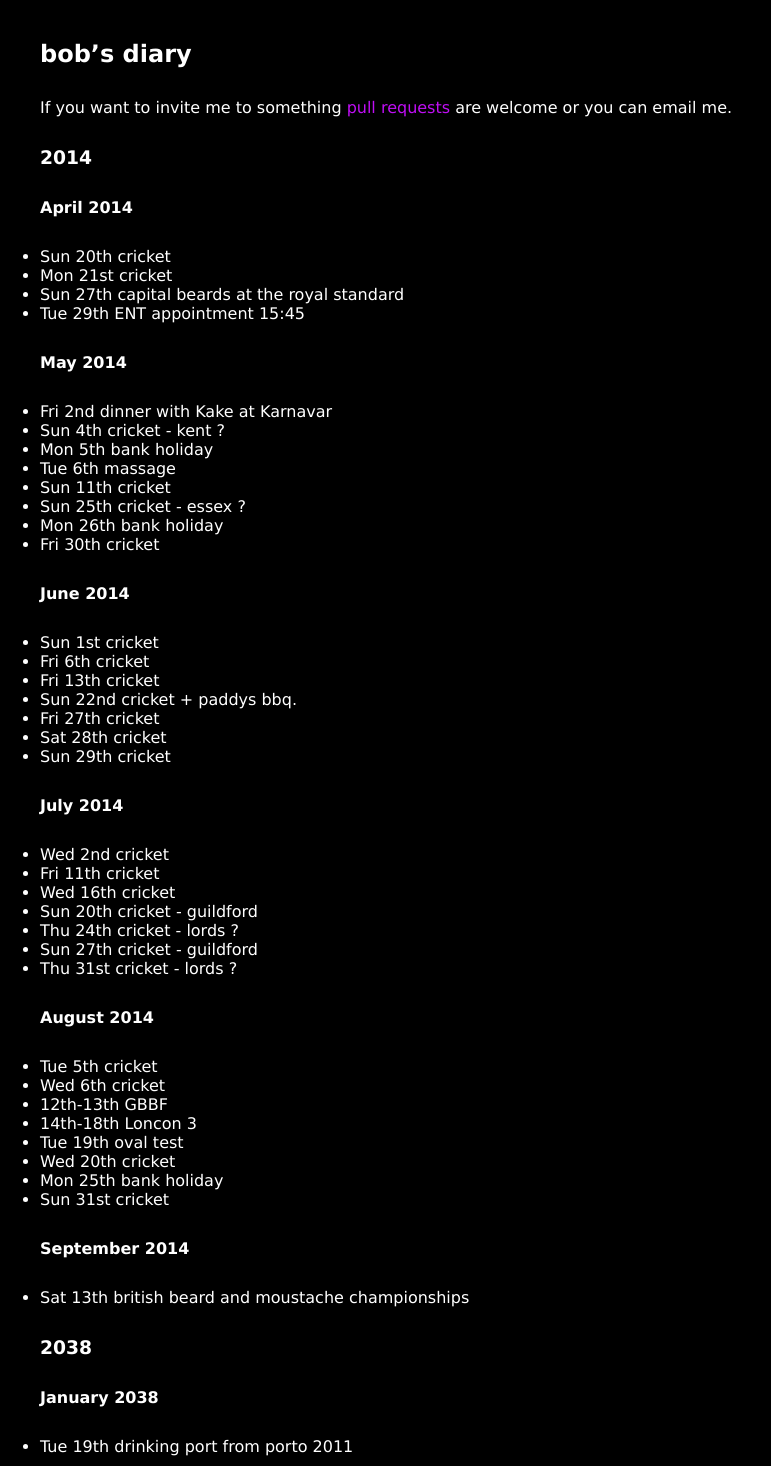
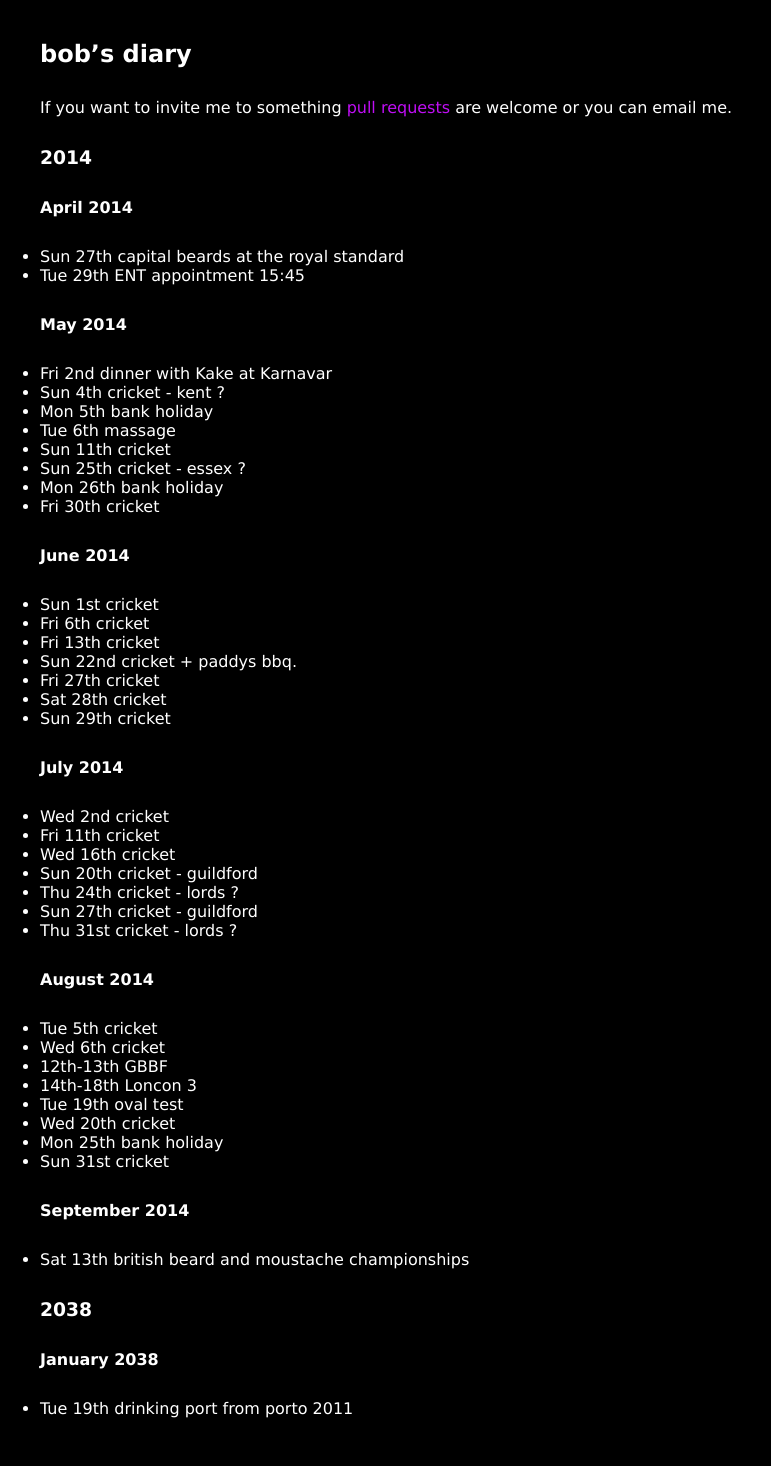
Before and after one commit to rjw1/randomness.org.uk, a Jekyll site: the page built from diary/index.md, in a window 1280 px wide. Shown: the whole page, without its empty margins (0-771 px from the left). Built offline with Jekyll 4.4.1, drawn with Linux system fonts in a browser that asks for light colours; Markdown is read by kramdown in place of the engine named in the settings; after the commit the page ends 1428 px from its top, so only the background shows below that.

Commit message:
watched some cricket

```diff
--- a/diary/index.md
+++ b/diary/index.md
@@ -11,8 +11,6 @@ are welcome or you can email me.
 
 #### April 2014 ####
 
-* Sun 20th cricket
-* Mon 21st cricket
 * Sun 27th capital beards at the royal standard
 * Tue 29th ENT appointment 15:45
 
```
